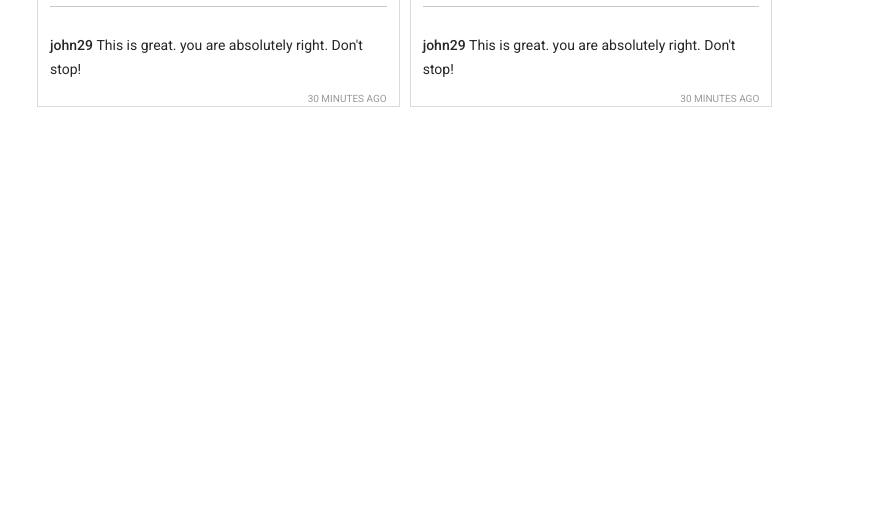
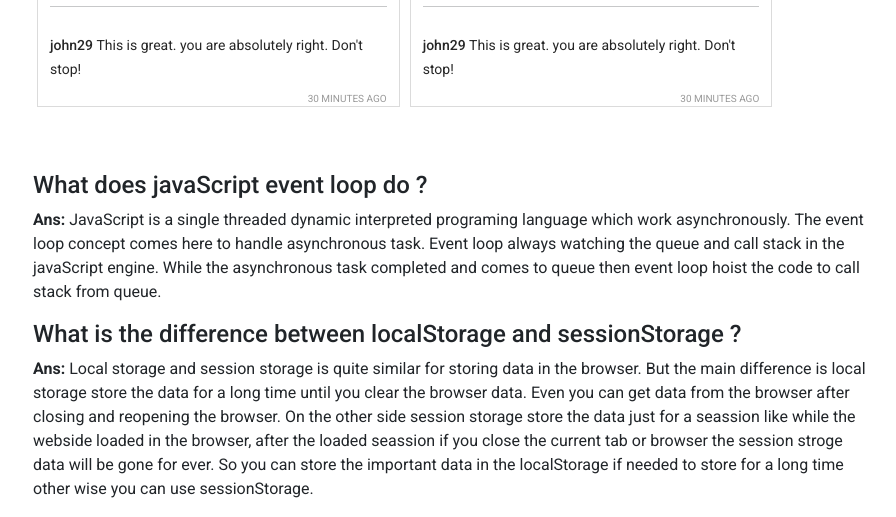
Before and after one commit to rabiulDev/insta-sohor, a plain HTML site: page index.html in a window 1280 px wide. Shown: the part 1425-1942 px from the top of the page, without its empty margins (49-945 px from the left). Before the commit the page ends 1548 px from the top, so only its background shows below. Drawn offline with nearby package versions, Linux system fonts and the light colour scheme.

Commit message:
Question and answer section added

```diff
--- a/index.html
+++ b/index.html
@@ -83,6 +83,31 @@
       <div id="liked"></div>
       <div id="reported"></div>
     </main>
+    <section class="container mt-5">
+      <h4>What does javaScript event loop do ?</h4>
+      <p class="w-75 lh-base">
+        <span class="fw-bold">Ans:</span> JavaScript is a single threaded
+        dynamic interpreted programing language which work asynchronously. The
+        event loop concept comes here to handle asynchronous task. Event loop
+        always watching the queue and call stack in the javaScript engine. While
+        the asynchronous task completed and comes to queue then event loop hoist
+        the code to call stack from queue.
+      </p>
+
+      <h4>What is the difference between localStorage and sessionStorage ?</h4>
+      <p class="w-75 lh-base">
+        <span class="fw-bold">Ans:</span> Local storage and session storage is
+        quite similar for storing data in the browser. But the main difference
+        is local storage store the data for a long time until you clear the
+        browser data. Even you can get data from the browser after closing and
+        reopening the browser. On the other side session storage store the data
+        just for a seassion like while the webside loaded in the browser, after
+        the loaded seassion if you close the current tab or browser the session
+        stroge data will be gone for ever. So you can store the important data
+        in the localStorage if needed to store for a long time other wise you
+        can use sessionStorage.
+      </p>
+    </section>
     <footer></footer>
 
     <!-- add javascript  file  -->
```
